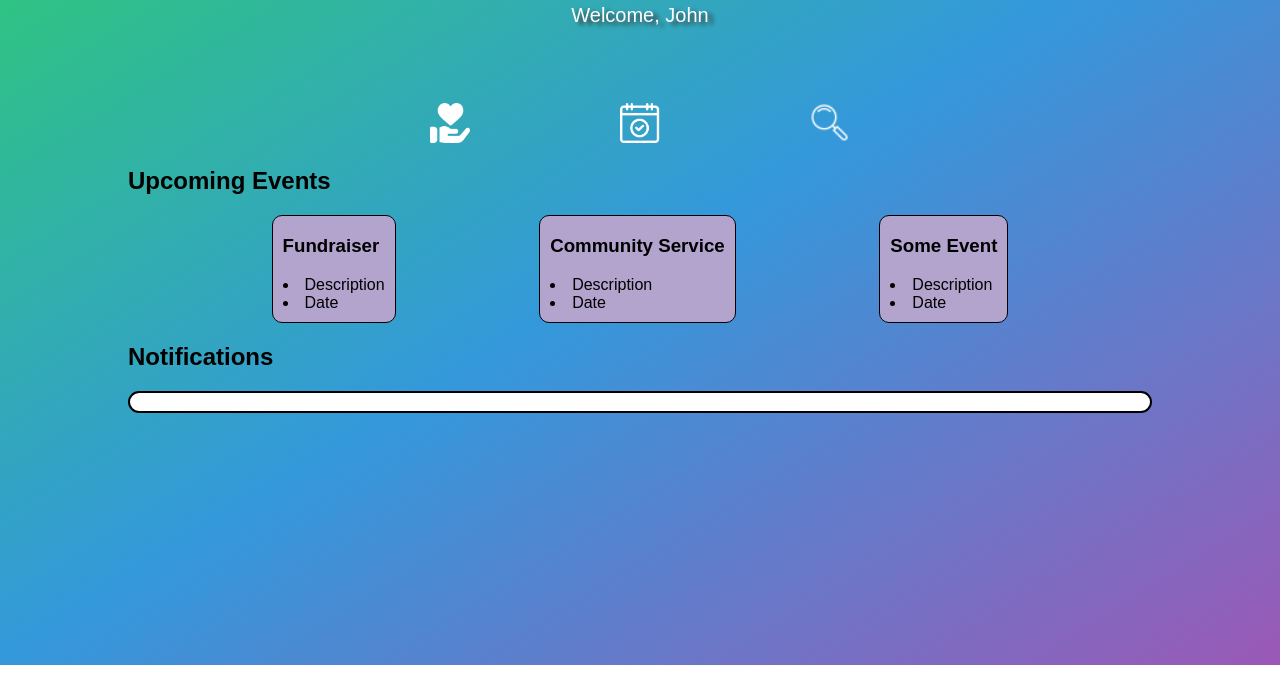
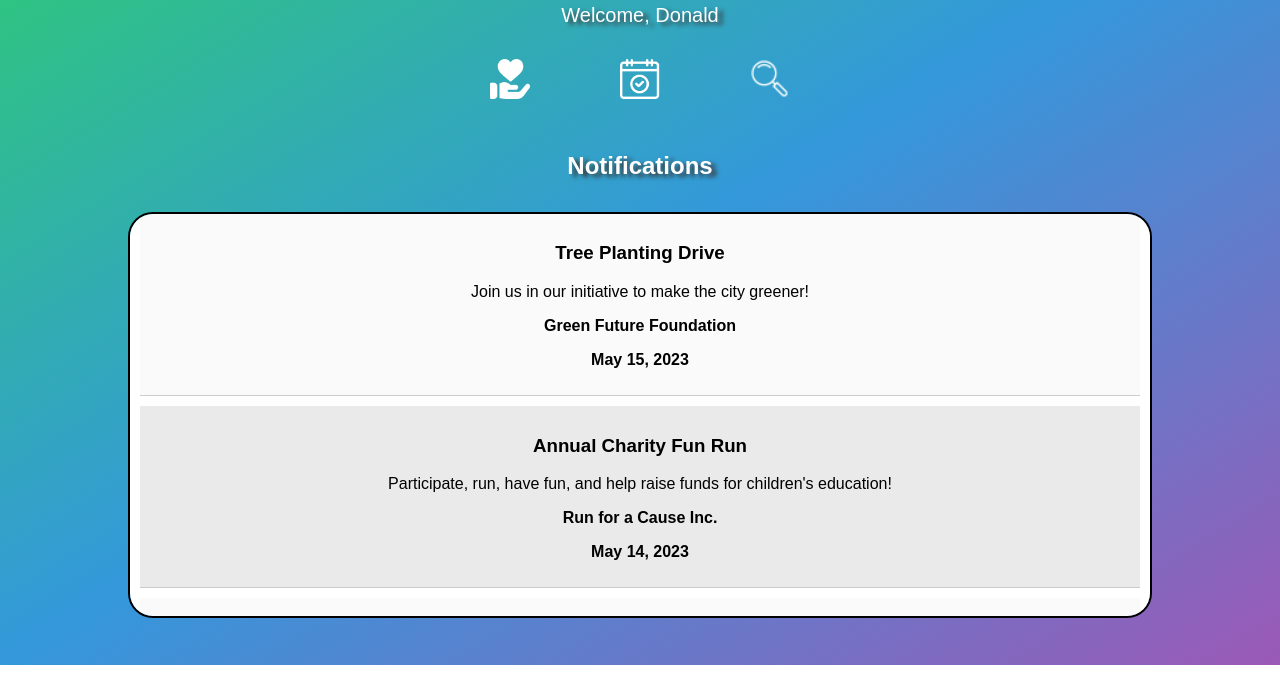
Before and after one commit to Logan-Fouts/NetCharity, a plain HTML site: page screens/home.html in a window 1280 px wide. Shown: the part 135-834 px from the top of the page. Drawn offline with Linux system fonts and the light colour scheme.

Commit message:
Removed current events and implemented notifications.
For me having current event buttons are a bit redundant due to that one will be able to get to current events by clicking one of the notifications, which in theory will bring you to the event page, etc. If anyone has any points bring them forth and I will try to fix or implement the request.

```diff
--- a/css/home.css
+++ b/css/home.css
@@ -34,6 +34,9 @@ body {
 
 #buttons {
     display: flex;
+    flex-wrap: wrap;
+    justify-content:center;
+    margin-top: 4rem;
 }
 
 #logo {
@@ -81,7 +84,7 @@ body {
     color: #fff;
     background-color: transparent;
     border: none;
-    padding: 0px 75px;
+    padding: 0px 45px;
     border-radius: 5px;
     transition: background-color 0.2s ease;
 }
@@ -92,44 +95,56 @@ body {
 }
 
 #notifications{
-    text-align: left;
-    width: 100%;
+    text-align: center;
+    margin-bottom: 2rem;
+    margin-right: 2rem;
+    margin-left: 2rem;
+    min-width: 80%;
     height: 100%;
 }
 
-#events {
-    text-align: left;
-    width: 80%;
-    height: 80%;
-}
-
 #notifications h2 {
+    margin-top: 3rem;
+    color: #fff;
     font-size: 24px;
+    text-shadow: 5px 3px 4px #383838;
 }
 
 #feed {
+    height: 67%;
+    margin-top: 2rem;
     border: 2px solid #000;
     padding-left: 10px;
     padding-right: 10px;
     border-radius: 25px;
-    max-height: 40%;
-    overflow-y: auto;
+    overflow-y: scroll;
     background-color: #ffffff;
 }
 
-#eventlist {
-    border-radius: 25px;
-    max-height: 40%;
-    display: flex;
-    flex-direction: row;
-    justify-content:space-evenly;
+.notification {
+    padding: 10px;
+    margin-bottom: 10px;
+    border-bottom: 1px solid #ccc;
+    overflow: hidden;
 }
 
-#event {
-    background-color: #b2a4cd;
-    border-radius: 10px;
-    border: 1px solid #000;
-    padding-left: 10px;
-    padding-right: 10px;
-    padding-bottom: 10px;
+.notification:hover {
+    background-color: #f2f2f2 !important;
 }
+
+.notification-even {
+    background-color: #fafafa;
+}
+
+.notification-odd {
+    background-color: #eaeaea;
+}
+
+.notification-title, .notification-company, .notification-date {
+    font-weight: bold;
+}
+
+.notification-description {
+    margin-top: 5px;
+    margin-bottom: 5px;
+}
--- a/screens/home.html
+++ b/screens/home.html
@@ -18,9 +18,8 @@
                     </button>
                 </a>
             </div>
-            <h1 id="welcome">Welcome, John</h1>
+            <h1 id="welcome">Welcome, Donald</h1>
             <div id="content">
-
                 <div id="buttons">
                     <!-- Link to the donation screen -->
                     <a href="donate.html">
@@ -40,34 +39,48 @@
                     </a>
                 </div>
 
-                <div id="events">
-                    <!-- The upcoming events -->
-                    <h2>Upcoming Events</h2>
-                    <div id="eventlist">
-                        <div id="event">
-                            <h3>Fundraiser</h3>
-                            <li>Description</li>
-                            <li>Date</li>
-                        </div>
-                        <div id="event">
-                            <h3>Community Service</h3>
-                            <li>Description</li>
-                            <li>Date</li>
-                        </div>
-                        <div id="event">
-                            <h3>Some Event</h3>
-                            <li>Description</li>
-                            <li>Date</li>
-                        </div>
-                    </div>
-
                 <!-- Notifications should be injected here -->
                 <div id="notifications">
                     <h2>Notifications</h2>
                     <div id="feed">
-                        <h3>
-                            <!-- Here we can use list items for the notifications -->
-                        </h3>
+                        <div class="notification notification-even">
+                            <h3 class="notification-title">Tree Planting Drive</h3>
+                            <p class="notification-description">Join us in our initiative to make the city greener!</p>
+                            <p class="notification-company">Green Future Foundation</p>
+                            <p class="notification-date">May 15, 2023</p>
+                        </div>
+                        <div class="notification notification-odd">
+                            <h3 class="notification-title">Annual Charity Fun Run</h3>
+                            <p class="notification-description">Participate, run, have fun, and help raise funds for children's education!</p>
+                            <p class="notification-company">Run for a Cause Inc.</p>
+                            <p class="notification-date">May 14, 2023</p>
+                        </div>
+
+                        <div class="notification notification-even">
+                            <h3 class="notification-title">Food Drive</h3>
+                            <p class="notification-description">Donate food items to help feed families in need within our community.</p>
+                            <p class="notification-company">Helping Hands Society</p>
+                            <p class="notification-date">May 10, 2023</p>
+                        </div>
+                        <div class="notification notification-odd">
+                            <h3 class="notification-title">Community Clean-up</h3>
+                            <p class="notification-description">Join us in cleaning our local park this weekend!</p>
+                            <p class="notification-company">Clean Spaces Initiative</p>
+                            <p class="notification-date">May 5, 2023</p>
+                        </div>
+
+                        <div class="notification notification-even">
+                            <h3 class="notification-title">Fundraising Concert for Medical Research</h3>
+                            <p class="notification-description">Enjoy a night of music and help raise funds for medical research!</p>
+                            <p class="notification-company">Health First Foundation</p>
+                            <p class="notification-date">April 30, 2023</p>
+                        </div>
+                        <div class="notification notification-odd">
+                            <h3 class="notification-title">Volunteers Needed for Homeless Shelter</h3>
+                            <p class="notification-description">We're looking for volunteers to help at the local homeless shelter.</p>
+                            <p class="notification-company">Shelter Support Organization</p>
+                            <p class="notification-date">April 25, 2023</p>
+                        </div>
                     </div>
                 </div>
             </div>
```
